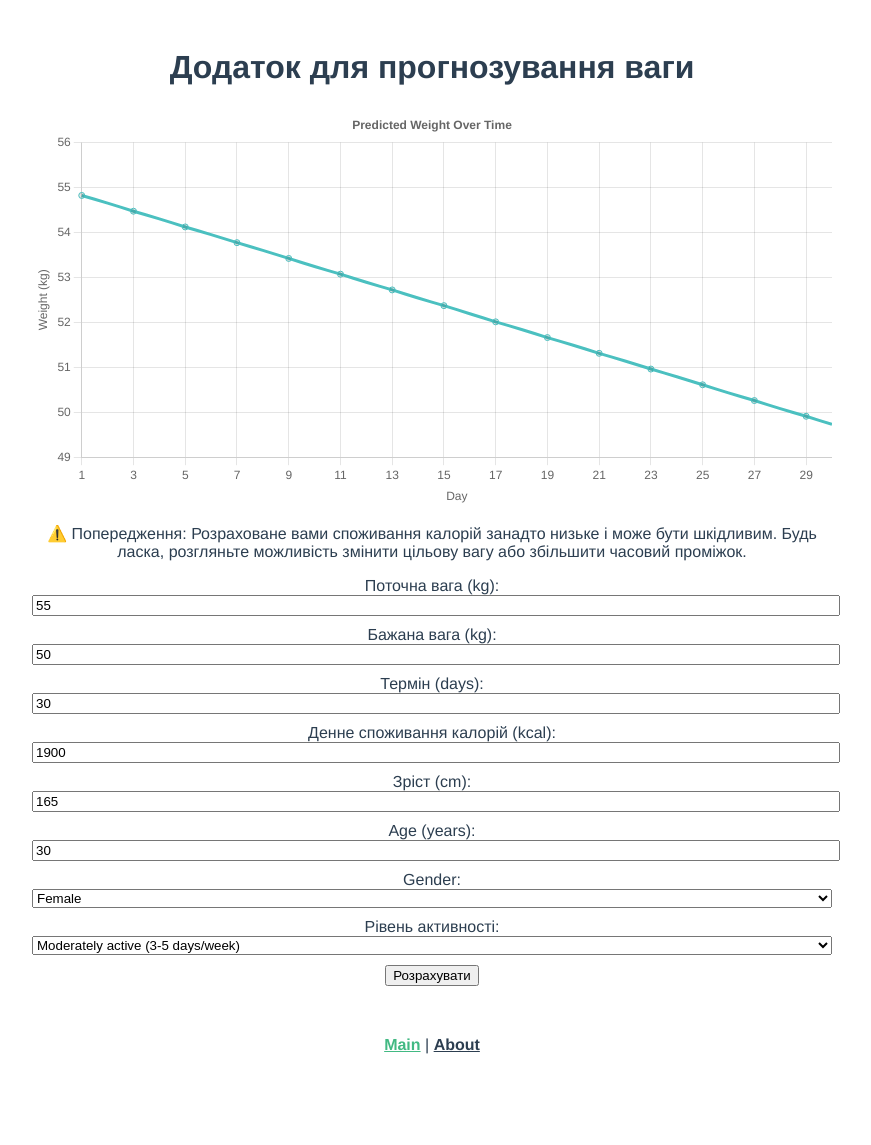
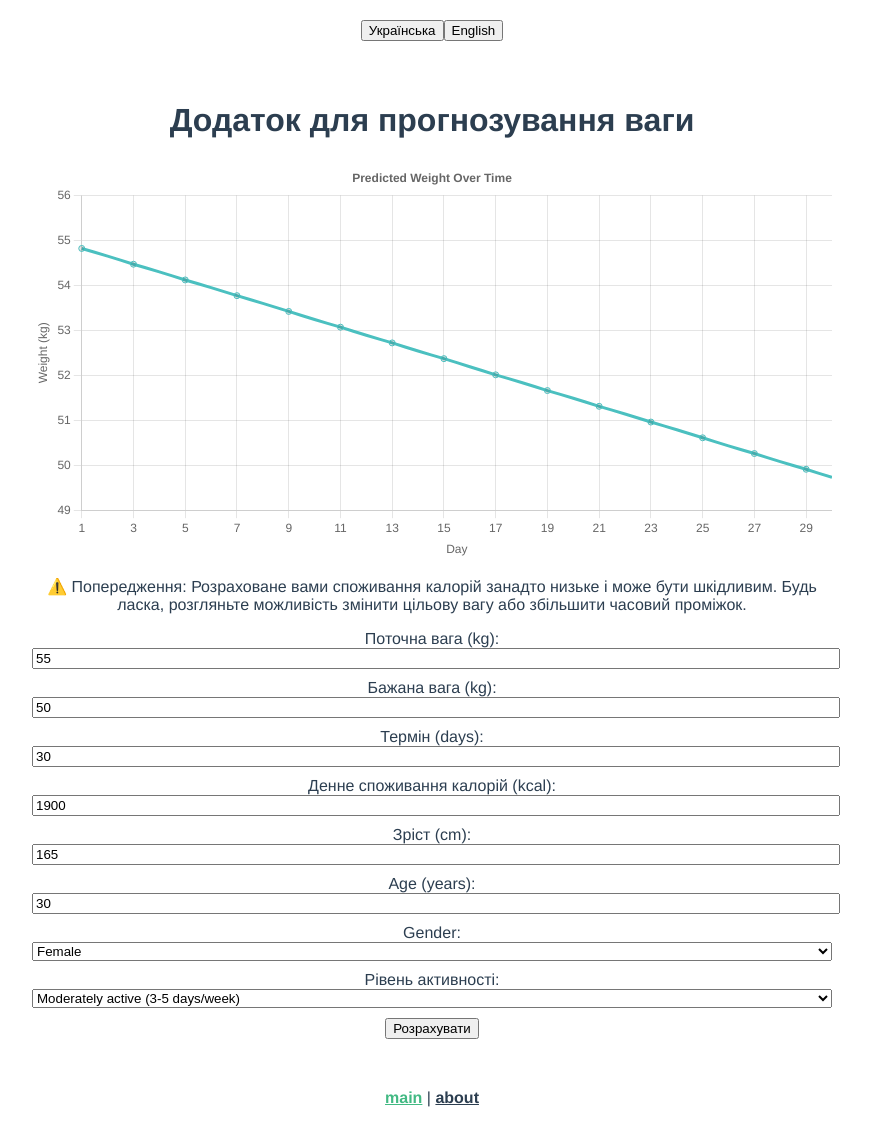
Before and after one commit to TenProtons/weight-prediction-app, a Vue app: page / in a window 1280 px wide. Shown: the whole page, without its empty margins (208-1079 px from the left). Before the commit the page ends 1092 px from the top, so only its background shows below. Built offline with nearby package versions, Linux system fonts and the light colour scheme.

Commit message:
added language switcher

```diff
--- a/src/App.vue
+++ b/src/App.vue
@@ -1,10 +1,37 @@
 <template>
-  <router-view />
-  <nav>
-    <router-link to="/">Main</router-link> |
-    <router-link to="/about">About</router-link>
-  </nav>
+  <div id="app">
+    <div class="language-switcher">
+      <button @click="changeLanguage('uk')">Українська</button>
+      <button @click="changeLanguage('en')">English</button>
+    </div>
+    <router-view />
+    <nav>
+      <router-link to="/">{{ t('main') }}</router-link> |
+      <router-link to="/about">{{ t('about') }}</router-link>
+    </nav>
+  </div>
 </template>
+
+<script lang="ts">
+import { defineComponent } from 'vue';
+import { useI18n } from 'vue-i18n';
+
+export default defineComponent({
+  name: 'App',
+  setup() {
+    const { locale, t } = useI18n();
+
+    const changeLanguage = (lang: string) => {
+      locale.value = lang;
+    };
+
+    return {
+      changeLanguage,
+      t,
+    };
+  },
+});
+</script>
 
 <style lang="scss">
 #app {
@@ -13,6 +40,10 @@
   -moz-osx-font-smoothing: grayscale;
   text-align: center;
   color: #2c3e50;
+}
+
+.language-switcher {
+  margin: 20px;
 }
 
 nav {
```
